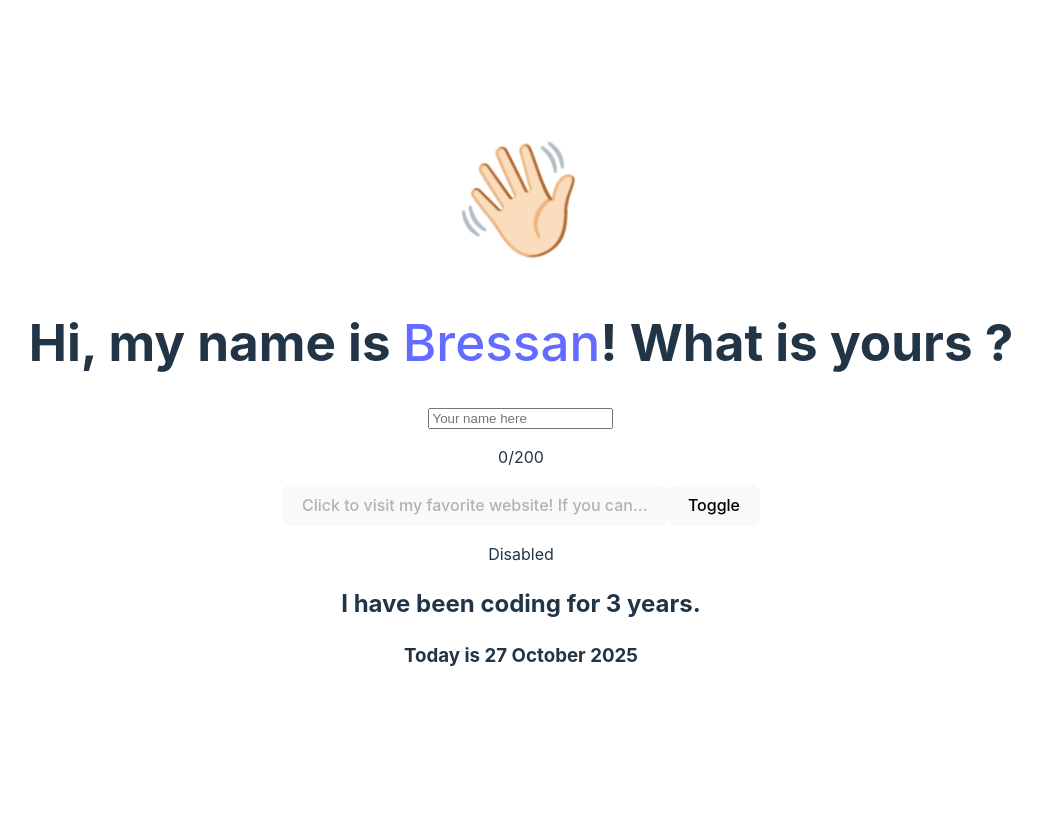
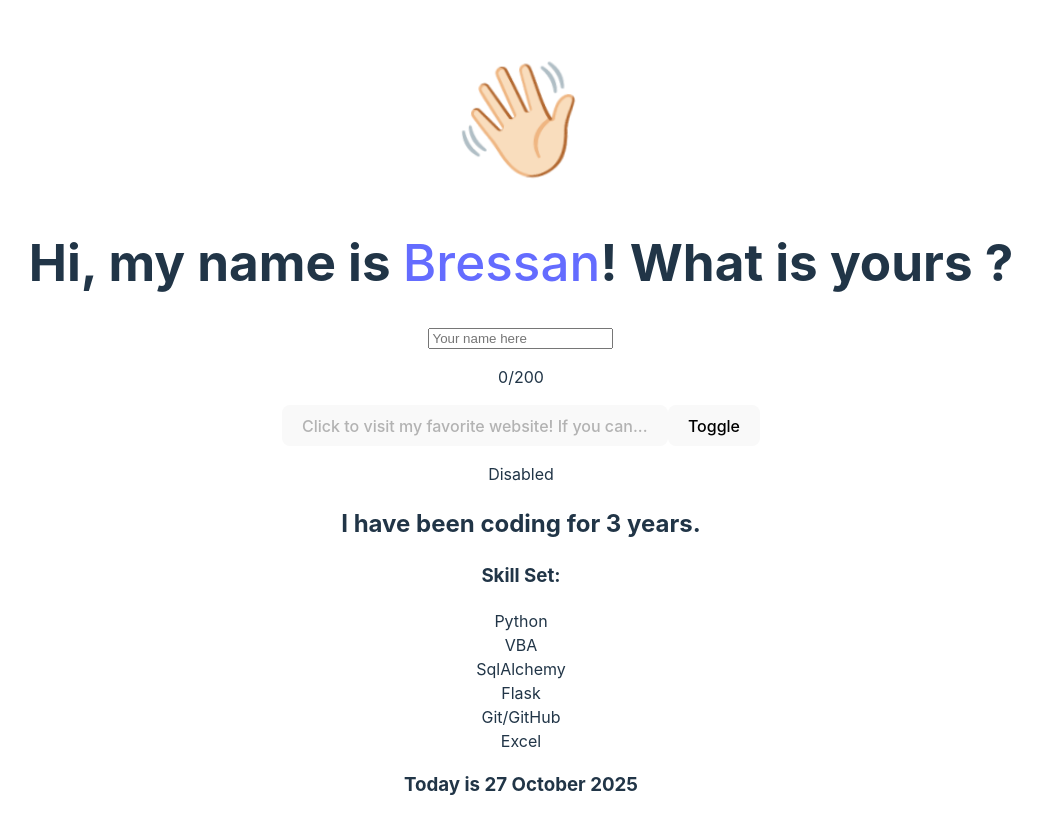
Before and after one commit to VitorBressan/Practicing-Vue, a Vue app in the folder Estudo Vue/: page / in a window 1280 px wide. Shown: the top 834 px of the page, without its empty margins (119-1161 px from the left). Before the commit the page ends 800 px from the top, so only its background shows below. Built offline with nearby package versions, Linux system fonts and the light colour scheme.

Commit message:
add a v-for directive

```diff
--- a/Estudo Vue/src/App.vue
+++ b/Estudo Vue/src/App.vue
@@ -25,6 +25,15 @@ const userTypedName = ref("");
 const characterCount = computed(()=>{
   return userTypedName.value.length
 });
+
+const skillSet = ref([
+  "Python",
+  "VBA",
+  "SqlAlchemy",
+  "Flask",
+  "Git/GitHub",
+  "Excel"
+])
 </script>
 
 <template>
@@ -54,5 +63,18 @@ const characterCount = computed(()=>{
       coding_years > 1 ? `I have been coding for ${coding_years} years.` : "Im a newbie"
     }}
   </h2>
+
+  <h3> Skill Set: </h3>
+  <ul class="skill-list">
+    <li v-for="skill in skillSet"> {{ skill }}</li>
+  </ul>
   <h3>Today is {{ getFormattedDate(new Date())}}</h3>
 </template>
+
+<style>
+  .skill-list{
+    list-style-type: none;
+    padding: 0;
+    margin: 0
+  }
+</style>
```
Also changed, not shown: Estudo Vue/index.html (line endings or trailing spaces), Estudo Vue/src/assets/main.css (line endings or trailing spaces).
